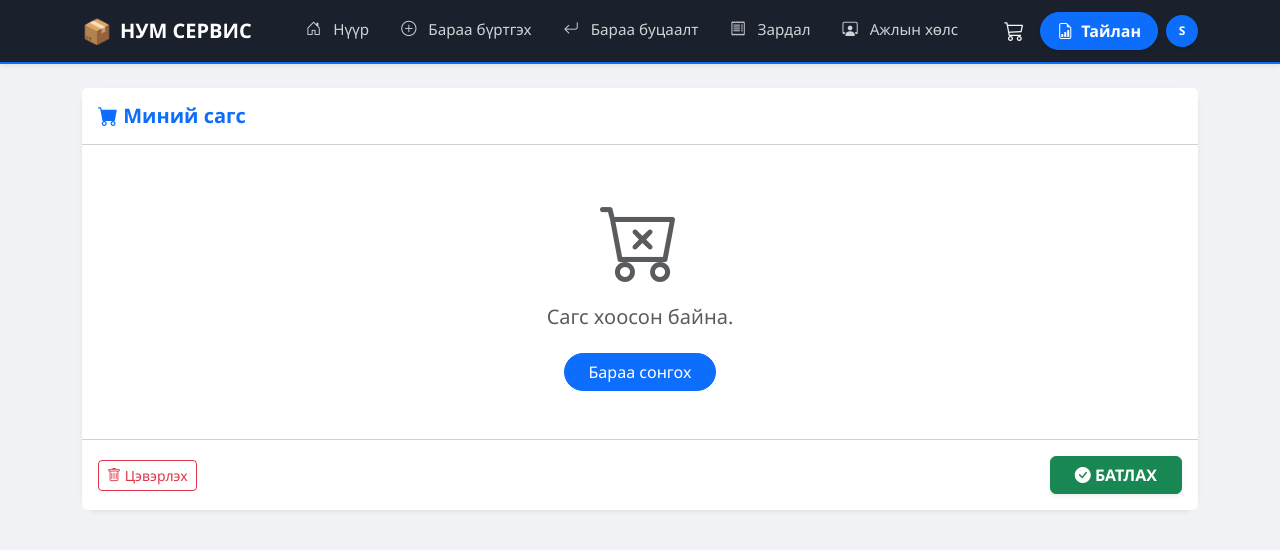
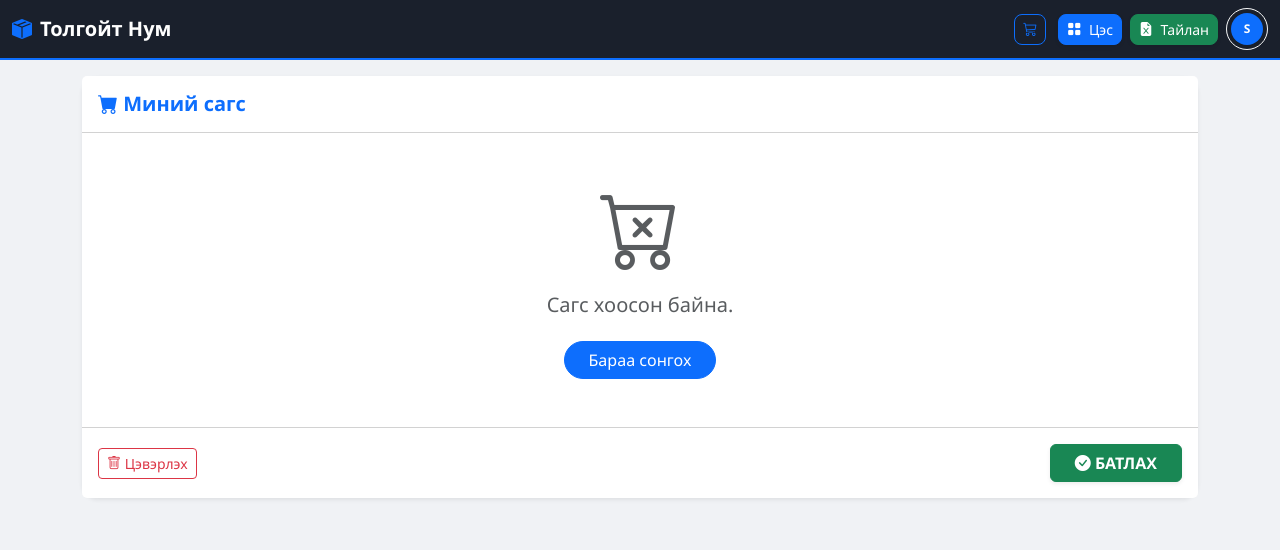
Before and after one commit to TSodoo-1985/Tolgoit_Num, a Flask app: page /cart in a window 1280 px wide. Shown: the top 550 px of the page. Run offline with Flask 3, Linux system fonts and the light colour scheme; the visitor is signed in with stand-in values (Sample User, id 1).

Commit message:
Update layout.html

```diff
--- a/templates/layout.html
+++ b/templates/layout.html
@@ -11,133 +11,112 @@
         .navbar { background-color: #1a202c !important; border-bottom: 2px solid #0d6efd; padding: 8px 0; }
         .dropdown-menu { border-radius: 12px; border: none; box-shadow: 0 10px 30px rgba(0,0,0,0.15); padding: 12px; }
         .user-avatar { width: 32px; height: 32px; background: #0d6efd; color: white; border-radius: 50%; display: flex; align-items: center; justify-content: center; font-weight: bold; font-size: 12px; }
-        .nav-link-custom { color: rgba(255,255,255,0.8); transition: 0.2s; font-weight: 500; font-size: 0.95rem; }
-        .nav-link-custom:hover { background: rgba(255,255,255,0.1); color: white; }
-        .nav-link-custom.active { background: #0d6efd; color: white; }
-        .icon-box { width: 40px; height: 40px; border-radius: 10px; display: flex; align-items: center; justify-content: center; font-size: 1.2rem; }
-        .dropdown-item { border-radius: 8px; padding: 10px; margin-bottom: 4px; transition: 0.2s; }
-        .dropdown-item:hover { background-color: #f8f9fa; }
-        .badge-cart { position: absolute; top: 2px; right: 2px; font-size: 10px; padding: 3px 6px; }
+        .nav-link-custom { color: rgba(255,255,255,0.8); transition: 0.3s; }
+        .nav-link-custom:hover { color: #fff; }
+        @media (max-width: 576px) { .nav-text { display: none; } }
     </style>
 </head>
 <body>
 
-<nav class="navbar navbar-expand-lg navbar-dark sticky-top shadow-sm">
-    <div class="container">
+<nav class="navbar navbar-dark sticky-top">
+    <div class="container-fluid d-flex align-items-center">
         <a class="navbar-brand fw-bold d-flex align-items-center" href="{{ url_for('dashboard') }}">
-            <span class="fs-4 me-2">📦</span> <span class="d-none d-sm-inline">НУМ СЕРВИС</span>
+            <i class="bi bi-box-seam-fill text-primary me-2"></i>
+            <span>Толгойт Нум</span>
         </a>
 
-        <div class="d-flex align-items-center gap-2 order-lg-3">
-            <a href="{{ url_for('cart_page') }}" class="btn btn-outline-light border-0 position-relative p-2 rounded-circle">
-                <i class="bi bi-cart3 fs-5"></i>
-                <span id="cart-badge" class="badge rounded-pill bg-danger badge-cart" style="display: none;">0</span>
+        <div class="d-flex gap-2 align-items-center ms-auto">
+
+            <a href="{{ url_for('cart_page') }}" class="btn btn-outline-primary btn-sm rounded-3 position-relative mx-1">
+                <i class="bi bi-cart3"></i>
+                <span id="cart-count-badge" class="position-absolute top-0 start-100 translate-middle badge rounded-pill bg-danger" style="display: none;">0</span>
             </a>
 
             <div class="dropdown">
-                <button class="btn btn-primary rounded-pill px-3 fw-bold d-flex align-items-center shadow-sm" data-bs-toggle="dropdown">
-                    <i class="bi bi-file-earmark-bar-graph me-2"></i> <span class="d-none d-sm-inline">Тайлан</span>
+                <button class="btn btn-primary btn-sm rounded-3 shadow-sm" type="button" data-bs-toggle="dropdown">
+                    <i class="bi bi-grid-fill"></i> <span class="nav-text ms-1">Цэс</span>
                 </button>
-                <div class="dropdown-menu dropdown-menu-end mt-2" style="width: 300px;">
-                    <div class="px-3 py-2 mb-2 border-bottom">
-                        <label class="form-label small fw-bold text-muted text-uppercase mb-1">Хугацаа сонгох</label>
-                        <div class="d-flex gap-2">
-                            <input type="date" id="start_date_input" class="form-control form-control-sm border-0 bg-light">
-                            <input type="date" id="end_date_input" class="form-control form-control-sm border-0 bg-light">
-                        </div>
-                    </div>
+                <ul class="dropdown-menu dropdown-menu-end shadow-lg" style="min-width: 220px;">
+                    <li><h6 class="dropdown-header text-primary fw-bold px-0 mb-1 small text-uppercase">📊 Шинжилгээ</h6></li>
+                    <li><a class="dropdown-item py-2" href="{{ url_for('statistics') }}"><i class="bi bi-graph-up-arrow text-danger me-2"></i>Статистик</a></li>
 
-                    <a class="dropdown-item d-flex align-items-center" href="#" onclick="handleDownload('Жижиглэн зарлага')">
-                        <div class="icon-box bg-primary-subtle text-primary me-3"><i class="bi bi-cart-check"></i></div>
-                        <div><div class="fw-bold">Жижиглэн борлуулалт</div><div class="small text-muted">Өдөр тутмын борлуулалт</div></div>
-                    </a>
+                    <li><hr class="dropdown-divider"></li>
 
-                    <a class="dropdown-item d-flex align-items-center" href="#" onclick="handleDownload('Бөөний зарлага')">
-                        <div class="icon-box bg-info-subtle text-info me-3"><i class="bi bi-truck"></i></div>
-                        <div><div class="fw-bold">Бөөний борлуулалт</div><div class="small text-muted">Бөөний худалдааны түүх</div></div>
-                    </a>
+                    <li><h6 class="dropdown-header text-dark fw-bold px-0 mb-1 small text-uppercase">🛠 Үйлдэл</h6></li>
+                    <li><a class="dropdown-item py-2" href="{{ url_for('add_product_page') }}"><i class="bi bi-plus-circle text-success me-2"></i>Бараа нэмэх</a></li>
+                    <li><a class="dropdown-item py-2" href="{{ url_for('returns') }}"><i class="bi bi-arrow-counterclockwise text-danger me-2"></i>Бараа буцаалт</a></li>
 
-                    <a class="dropdown-item d-flex align-items-center" href="#" onclick="handleReturnDownload()">
-                        <div class="icon-box bg-danger-subtle text-danger me-3"><i class="bi bi-arrow-return-left"></i></div>
-                        <div><div class="fw-bold">Буцаалтын тайлан</div><div class="small text-muted">Барааны буцаалтын түүх</div></div>
-                    </a>
+                    <li><a class="dropdown-item py-2" href="{{ url_for('special_transfer') }}"><i class="bi bi-arrow-left-right text-warning me-2"></i>Шилжүүлэг</a></li>
+                    <li><a class="dropdown-item py-2" href="{{ url_for('inventory') }}"><i class="bi bi-list-check me-2"></i>Тооллого</a></li>
 
-                    <a class="dropdown-item d-flex align-items-center" href="#" onclick="handleInventoryDownload()">
-                        <div class="icon-box bg-success-subtle text-success me-3"><i class="bi bi-box-seam"></i></div>
-                        <div><div class="fw-bold">Барааны үлдэгдэл</div><div class="small text-muted">Агуулахын одоогийн нөөц</div></div>
-                    </a>
-
-                    <a class="dropdown-item d-flex align-items-center" href="#" onclick="handleExpenseDownload('all')">
-                        <div class="icon-box bg-warning-subtle text-warning me-3"><i class="bi bi-cash-stack"></i></div>
-                        <div><div class="fw-bold">Зардлын тайлан</div><div class="small text-muted">Бүх урсгал зардлууд</div></div>
-                    </a>
-                </div>
+                    <li><a class="dropdown-item py-2" href="{{ url_for('expenses') }}"><i class="bi bi-cash-coin text-danger me-2"></i>Зардал & Цалин</a></li>
+                </ul>
             </div>
 
             <div class="dropdown">
-                <a href="#" class="text-decoration-none d-flex align-items-center" data-bs-toggle="dropdown">
-                    <div class="user-avatar shadow-sm">{{ current_user.username[0].upper() }}</div>
-                </a>
-                <ul class="dropdown-menu dropdown-menu-end shadow border-0 mt-2">
-                    <li class="px-3 py-2 border-bottom mb-2 text-center">
-                        <div class="fw-bold text-dark">{{ current_user.username }}</div>
-                        <small class="text-muted">Админ</small>
-                    </li>
-                    <li><a class="dropdown-item" href="{{ url_for('users_list') }}"><i class="bi bi-people me-2"></i> Хэрэглэгчид</a></li>
-                    <li><a class="dropdown-item" href="{{ url_for('change_password') }}"><i class="bi bi-shield-lock me-2"></i> Нууц үг солих</a></li>
+                <button class="btn btn-success btn-sm rounded-3 shadow-sm" type="button" data-bs-toggle="dropdown">
+                    <i class="bi bi-file-earmark-excel-fill"></i> <span class="nav-text ms-1">Тайлан</span>
+                </button>
+                <ul class="dropdown-menu dropdown-menu-end p-3 shadow-lg" style="min-width: 280px;">
+                    <li><h6 class="dropdown-header text-dark fw-bold px-0 mb-2 small text-uppercase"><i class="bi bi-calendar3 me-2"></i>Огноо сонгох</h6></li>
+                    <div class="row g-2 mb-3">
+                        <div class="col-6">
+                            <label class="small text-muted" style="font-size: 10px;">ЭХЛЭХ</label>
+                            <input type="date" id="start_date_input" class="form-control form-control-sm border-2">
+                        </div>
+                        <div class="col-6">
+                            <label class="small text-muted" style="font-size: 10px;">ДУУСАХ</label>
+                            <input type="date" id="end_date_input" class="form-control form-control-sm border-2">
+                        </div>
+                    </div>
                     <li><hr class="dropdown-divider"></li>
-                    <li><a class="dropdown-item text-danger" href="{{ url_for('logout') }}"><i class="bi bi-box-arrow-right me-2"></i> Гарах</a></li>
+                    <li><h6 class="dropdown-header text-primary fw-bold px-0 small text-uppercase">📦 Барааны гүйлгээ</h6></li>
+                    <li><button class="dropdown-item py-2" onclick="handleDownload('Жижиглэн зарлага')"><i class="bi bi-cart-check text-primary me-2"></i>Жижиглэн</button></li>
+                    <li><button class="dropdown-item py-2" onclick="handleDownload('Бөөний зарлага')"><i class="bi bi-truck text-info me-2"></i>Бөөний</button></li>
+                    <li><button class="dropdown-item py-2" onclick="handleDownload('Өртгөөр зарлага')"><i class="bi bi-arrow-left-right text-warning me-2"></i>Шилжүүлэг тайлан</button></li>
+                    <li><button class="dropdown-item py-2" onclick="handleDownload('Орлого')"><i class="bi bi-box-arrow-in-down text-success me-2"></i>Орлого</button></li>
+                    <li><hr class="dropdown-divider"></li>
+                    <li><h6 class="dropdown-header text-danger fw-bold px-0 small text-uppercase">💸 Зардал & Цалин</h6></li>
+                    <li><button class="dropdown-item py-2" onclick="handleExpenseDownload('Зардал')"><i class="bi bi-cash-stack text-danger me-2"></i>Ерөнхий зардал татах</button></li>
+                    <li><button class="dropdown-item py-2" onclick="handleLaborDownload()"><i class="bi bi-tools text-primary me-2"></i>Ажлын хөлс татах</button></li>
+                    <li><button class="dropdown-item py-2 fw-bold text-dark" onclick="handleSalaryDownload()"><i class="bi bi-person-check text-info me-2"></i>Ажилчдын цалин татах</button></li>
+                    <li><hr class="dropdown-divider"></li>
+                    <li><h6 class="dropdown-header text-success fw-bold px-0 small text-uppercase">📋 Тооллого</h6></li>
+                    <li><button class="dropdown-item py-2" onclick="handleInventoryDownload()"><i class="bi bi-clipboard-check text-warning me-2"></i>Тооллого татах</button></li>
+                    <li><a class="dropdown-item py-2 fw-bold text-success bg-light rounded" href="{{ url_for('export_balance') }}"><i class="bi bi-file-earmark-spreadsheet-fill me-2"></i>Үлдэгдэл татах</a></li>
                 </ul>
             </div>
-        </div>
 
-        <button class="navbar-toggler border-0 shadow-none" type="button" data-bs-toggle="collapse" data-bs-target="#navbarNav">
-            <span class="navbar-toggler-icon"></span>
-        </button>
-
-        <div class="collapse navbar-collapse" id="navbarNav">
-            <ul class="navbar-nav mx-auto py-3 py-lg-0">
-                <li class="nav-item">
-                    <a class="nav-link nav-link-custom py-2 px-3 rounded-pill mb-1 {{ 'active' if request.endpoint == 'dashboard' }}" href="{{ url_for('dashboard') }}">
-                        <i class="bi bi-house-door me-2"></i> Нүүр
-                    </a>
-                </li>
-                <li class="nav-item">
-                    <a class="nav-link nav-link-custom py-2 px-3 rounded-pill mb-1 {{ 'active' if request.endpoint == 'add_product' }}" href="{{ url_for('add_product') }}">
-                        <i class="bi bi-plus-circle me-2"></i> Бараа бүртгэх
-                    </a>
-                </li>
-                <li class="nav-item">
-                    <a class="nav-link nav-link-custom py-2 px-3 rounded-pill mb-1 {{ 'active' if request.endpoint == 'returns' }}" href="{{ url_for('returns') }}">
-                        <i class="bi bi-arrow-return-left me-2"></i> Бараа буцаалт
-                    </a>
-                </li>
-                <li class="nav-item">
-                    <a class="nav-link nav-link-custom py-2 px-3 rounded-pill mb-1 {{ 'active' if request.endpoint == 'expenses' }}" href="{{ url_for('expenses') }}">
-                        <i class="bi bi-receipt me-2"></i> Зардал
-                    </a>
-                </li>
-                <li class="nav-item">
-                    <a class="nav-link nav-link-custom py-2 px-3 rounded-pill mb-1 {{ 'active' if request.endpoint == 'labor' }}" href="{{ url_for('labor') }}">
-                        <i class="bi bi-person-workspace me-2"></i> Ажлын хөлс
-                    </a>
-                </li>
-            </ul>
+            <div class="dropdown">
+                <button class="btn btn-outline-light btn-sm rounded-pill d-flex align-items-center gap-2 px-1" type="button" data-bs-toggle="dropdown">
+                    <div class="user-avatar shadow-sm">{{ current_user.username[0] | upper }}</div>
+                </button>
+                <ul class="dropdown-menu dropdown-menu-end shadow-lg mt-2">
+                    <li class="px-3 py-2 bg-light rounded-top small fw-bold text-dark border-bottom mb-2">
+                        <i class="bi bi-person-circle me-1"></i> {{ current_user.username }}
+                    </li>
+                    {% if current_user.role == 'admin' %}
+                    <li><a class="dropdown-item py-2" href="{{ url_for('users_list') }}"><i class="bi bi-people-fill text-primary me-2"></i>Хэрэглэгчид</a></li>
+                    <li><a class="dropdown-item py-2 fw-bold text-primary" href="{{ url_for('import_products_page') }}">
+                        <i class="bi bi-file-earmark-spreadsheet-fill me-2"></i>Бараа бөөнөөр оруулах</a>
+                    </li>
+                    {% endif %}
+                    <li><a class="dropdown-item py-2" href="{{ url_for('change_password') }}"><i class="bi bi-key-fill text-warning me-2"></i>Нууц үг солих</a></li>
+                    <li><hr class="dropdown-divider"></li>
+                    <li><a class="dropdown-item py-2 text-danger fw-bold" href="{{ url_for('logout') }}"><i class="bi bi-box-arrow-right me-2"></i>Гарах</a></li>
+                </ul>
+            </div>
         </div>
     </div>
 </nav>
 
-<div class="container py-4">
-    {% with messages = get_flashed_messages() %}
-        {% if messages %}
-            {% for message in messages %}
-                <div class="alert alert-info alert-dismissible fade show rounded-4 border-0 shadow-sm mb-4" role="alert">
-                    <i class="bi bi-info-circle-fill me-2"></i> {{ message }}
-                    <button type="button" class="btn-close shadow-none" data-bs-dismiss="alert"></button>
-                </div>
-            {% endfor %}
-        {% endif %}
-    {% endwith %}
+<div class="container mt-3 pb-5">
+    {% with messages = get_flashed_messages() %}{% if messages %}{% for m in messages %}
+    <div class="alert alert-info alert-dismissible fade show border-0 shadow-sm rounded-4 animate__animated animate__fadeInDown">
+        <i class="bi bi-info-circle-fill me-2"></i>{{ m }}
+        <button type="button" class="btn-close" data-bs-dismiss="alert"></button>
+    </div>
+    {% endfor %}{% endif %}{% endwith %}
 
     {% block content %}{% endblock %}
 </div>
@@ -145,15 +124,32 @@
 <script src="https://cdn.jsdelivr.net/npm/bootstrap@5.3.0/dist/js/bootstrap.bundle.min.js"></script>
 <script>
     function updateBadge() {
-        const cart = JSON.parse(localStorage.getItem('myCart')) || [];
-        const badge = document.getElementById('cart-badge');
-        if (cart.length > 0) {
+        let cart = JSON.parse(localStorage.getItem('myCart')) || [];
+        const badge = document.getElementById('cart-count-badge');
+        if (badge) {
             badge.innerText = cart.length;
-            badge.style.display = 'block';
-        } else {
-            badge.style.display = 'none';
+            badge.style.display = cart.length > 0 ? 'block' : 'none';
         }
     }
+
+    // ОГНООГ АВТОМАТААР ТОХИРУУЛАХ БОЛОН BADGE ШИНЭЧЛЭХ
+    document.addEventListener('DOMContentLoaded', function() {
+        updateBadge();
+
+        const startInput = document.getElementById('start_date_input');
+        const endInput = document.getElementById('end_date_input');
+
+        if(startInput && endInput) {
+            const today = new Date();
+            const lastMonth = new Date();
+            lastMonth.setDate(today.getDate() - 30);
+
+            const toStr = (d) => d.toISOString().split('T')[0];
+
+            startInput.value = toStr(lastMonth);
+            endInput.value = toStr(today);
+        }
+    });
 
     function handleDownload(type) {
         const s = document.getElementById('start_date_input').value;
@@ -176,13 +172,6 @@
         window.location.href = `/export-inventory-report?start_date=${s}&end_date=${e}`;
     }
 
-    function handleReturnDownload() {
-        const s = document.getElementById('start_date_input').value;
-        const e = document.getElementById('end_date_input').value;
-        if(!s || !e) { alert("Огноо сонгоно уу!"); return; }
-        window.location.href = `/export-return-report?start_date=${s}&end_date=${e}`;
-    }
-
     function handleLaborDownload() {
         const s = document.getElementById('start_date_input').value;
         const e = document.getElementById('end_date_input').value;
@@ -190,22 +179,12 @@
         window.location.href = `/export-labor-report?start_date=${s}&end_date=${e}`;
     }
 
-    document.addEventListener('DOMContentLoaded', function() {
-        updateBadge();
-
-        const endInput = document.getElementById('end_date_input');
-        const startInput = document.getElementById('start_date_input');
-
-        const today = new Date();
-        const lastMonth = new Date();
-        lastMonth.setDate(today.getDate() - 30);
-
-        const toStr = (d) => d.toISOString().split('T')[0];
-
-        if(endInput) endInput.value = toStr(today);
-        if(startInput) startInput.value = toStr(lastMonth);
-    });
+    function handleSalaryDownload() {
+        const s = document.getElementById('start_date_input').value;
+        const e = document.getElementById('end_date_input').value;
+        if(!s || !e) { alert("Огноо сонгоно уу!"); return; }
+        window.location.href = `/export-salary-report?start_date=${s}&end_date=${e}`;
+    }
 </script>
-
 </body>
 </html>
```
